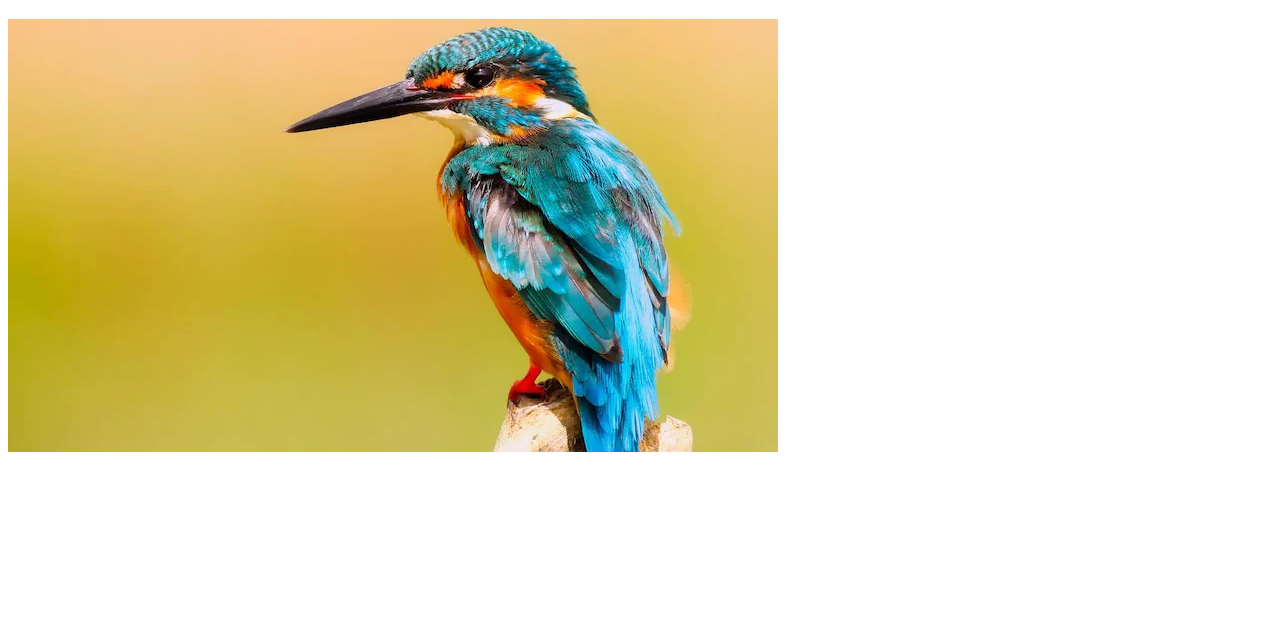
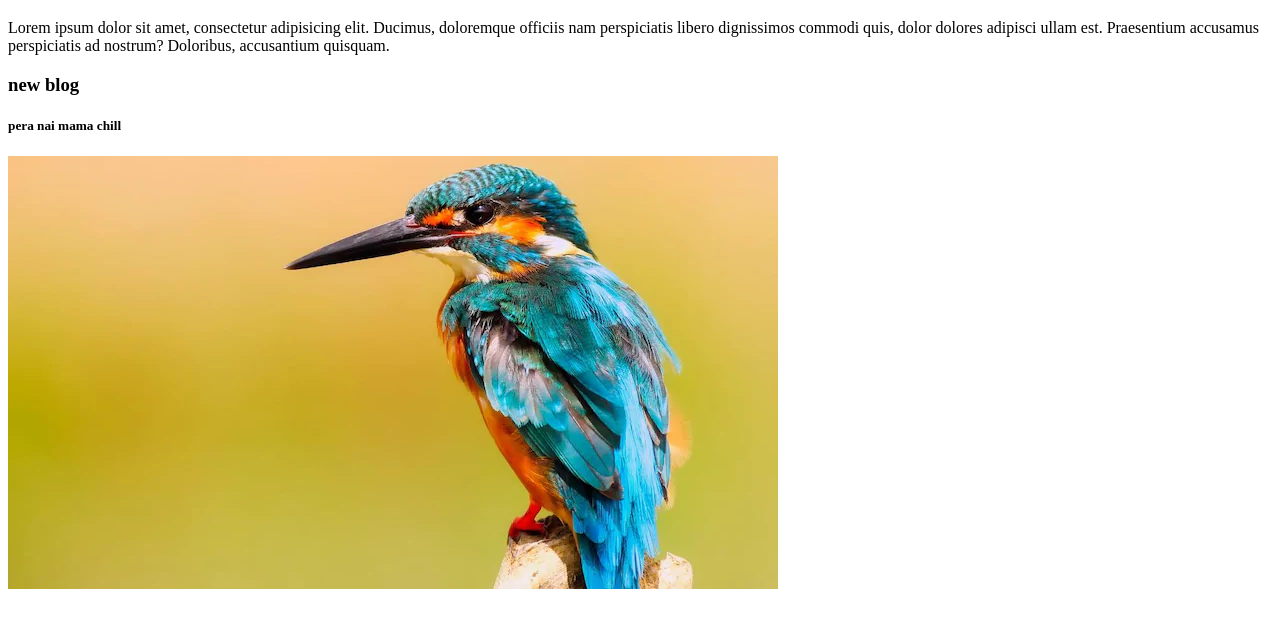
Before and after one commit to ShahrearAhmed/my-third-repo, a plain HTML site: page index.html in a window 1280 px wide. Shown: the part 61-688 px from the top of the page. Drawn offline with Linux system fonts and the light colour scheme.

Commit message:
new blog added

```diff
--- a/index.html
+++ b/index.html
@@ -8,6 +8,11 @@
 </head>
 <body>
     <h1>i am programmer i have no life</h1>
+    <div>
+        <p>Lorem ipsum dolor sit amet, consectetur adipisicing elit. Ducimus, doloremque officiis nam perspiciatis libero dignissimos commodi quis, dolor dolores adipisci ullam est. Praesentium accusamus perspiciatis ad nostrum? Doloribus, accusantium quisquam.</p>
+        <h3>new blog</h3>
+        <h5>pera nai mama chill</h5>
+    </div>
     <img src="bird3.jpg" alt=""/>
 </body>
 </html>
```
